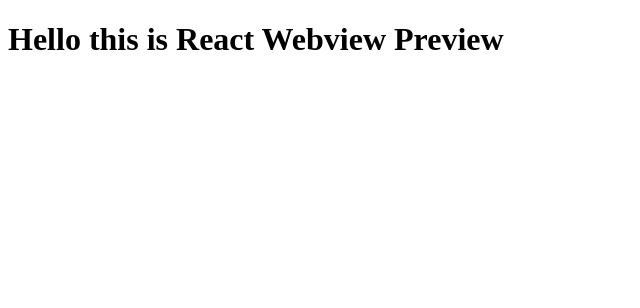
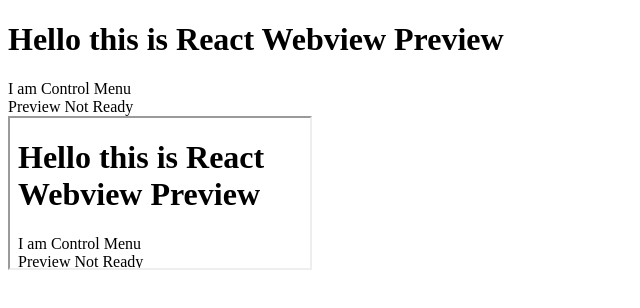
Before and after one commit to React-Component-Preview/react-preview-extension, a React app: page / in a window 1280 px wide. Shown: the top 308 px of the page, without its empty margins (0-640 px from the left). Built offline with nearby package versions, Linux system fonts and the light colour scheme; the HTML template or start-up script is replaced by a standard one.

Commit message:
Feat: add iframe preview to extension webview

```diff
--- a/app/App.tsx
+++ b/app/App.tsx
@@ -1,9 +1,14 @@
 import React, { ReactElement } from "react";
+
+import ControlMenu from "./components/ControlMenu";
+import Preview from "./components/Preview";
 
 function App(): ReactElement {
   return (
     <div>
       <h1>Hello this is React Webview Preview</h1>
+      <ControlMenu />
+      <Preview />
     </div>
   );
 }
--- /dev/null
+++ b/app/components/ControlMenu.tsx
@@ -0,0 +1,13 @@
+import React, { ReactElement } from "react";
+
+interface Props {}
+
+function ControlMenu({}: Props): ReactElement {
+  return(
+    <div>
+      I am Control Menu
+    </div>
+  );
+}
+
+export default ControlMenu;
--- /dev/null
+++ b/app/components/Preview.tsx
@@ -0,0 +1,32 @@
+import React, { useRef, useEffect, useState } from "react";
+
+interface Props {
+  port?: number;
+}
+
+function Preview({ port = 9132 }: Props) {
+  const [previewReady, setPreviewReady] = useState(false);
+  const iframeRef = useRef(null);
+
+  useEffect(() => {
+    window.addEventListener("message", (event) => {
+      const message = event.data;
+
+      switch (message.command) {
+        case "previewReady":
+          setPreviewReady(true);
+        case "previewNotReady":
+          setPreviewReady(false);
+      }
+    });
+  }, []);
+
+  return (
+    <div>
+      {previewReady ? <iframe ref={iframeRef} src={`http://localhost:${port}`}></iframe> : <div>Preview Not Ready</div>}
+      <iframe ref={iframeRef} src={`http://localhost:9132`}></iframe>
+    </div>
+  );
+}
+
+export default Preview;
```
